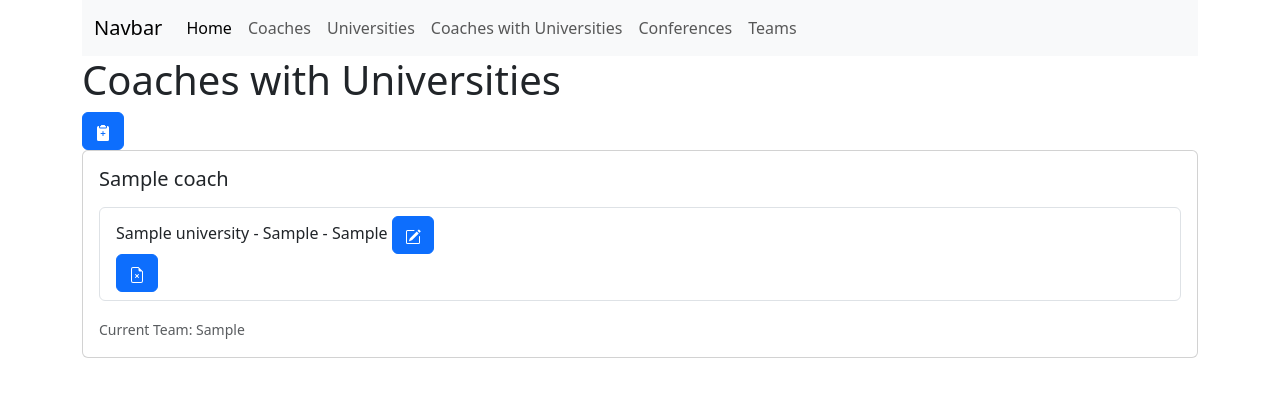
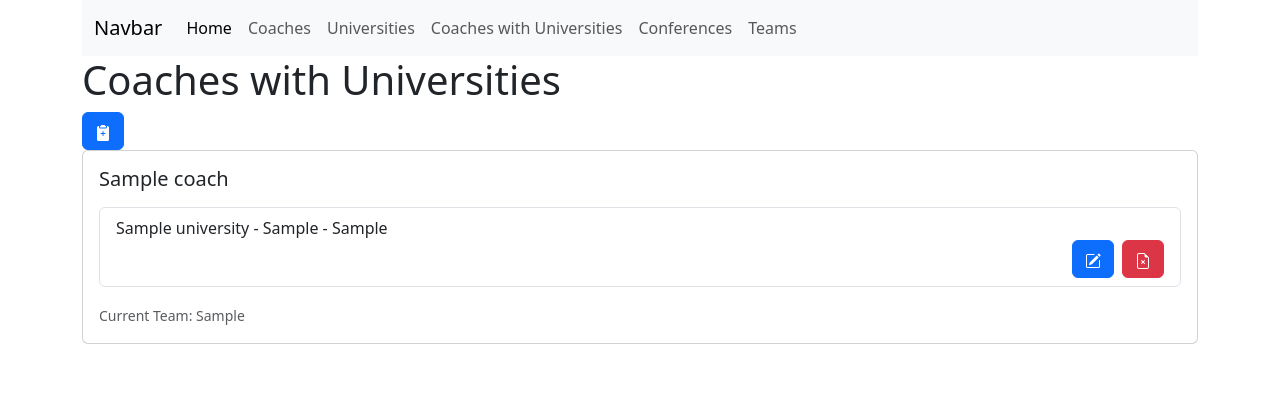
Before and after one commit to mjmatray10/hw3, a PHP site: page /coaches-with-universities.php in a window 1280 px wide. Shown: the top 397 px of the page. Run offline with PHP 8.4, Linux system fonts and the light colour scheme; tables that the repository leaves empty or names only in its code hold one stand-in row (values such as "Sample post"); data that the repository does not hold is empty.

Commit message:
Update view-coaches-with-universities.php

```diff
--- a/view-coaches-with-universities.php
+++ b/view-coaches-with-universities.php
@@ -1,5 +1,5 @@
 <h1>Coaches with Universities</h1>
-<div class = "col-auto">
+<div class="col-auto">
   <?php include "view-coaches-with-universities-newform.php"; ?>
 </div>
 
@@ -10,7 +10,7 @@ while ($coach = $coaches->fetch_assoc()) {
   <div class="card">
     <div class="card-body">
       <h5 class="card-title"><?php echo $coach['coach_name']; ?></h5>
-      <p class = "card-text">
+      <p class="card-text">
       <ul class="list-group">
       <?php
         $universities = selectCoachesByUniversity($coach['coach_id']);
@@ -20,13 +20,13 @@ while ($coach = $coaches->fetch_assoc()) {
           <?php echo $university['university_name']; ?> -
           <?php echo $university['university_mascot']; ?> -
           <?php echo $university['university_location']; ?>
-          <?php include "view-coaches-with-universities-editform.php"; ?>
 
-          <div>
-            <form method="post" action="">
+          <div class="d-flex justify-content-end">
+            <?php include "view-coaches-with-universities-editform.php"; ?>
+            <form method="post" action="" class="ms-2">
               <input type="hidden" name="uid" value="<?php echo $university['university_id']; ?>">
               <input type="hidden" name="actionType" value="Delete">
-              <button type="submit" class="btn btn-primary" onclick="return confirm('Are you sure?');">
+              <button type="submit" class="btn btn-danger" onclick="return confirm('Are you sure?');">
                 <svg xmlns="http://www.w3.org/2000/svg" width="16" height="16" fill="currentColor" class="bi bi-file-earmark-x" viewBox="0 0 16 16">
                   <path d="M6.854 7.146a.5.5 0 1 0-.708.708L7.293 9l-1.147 1.146a.5.5 0 0 0 .708.708L8 9.707l1.146 1.147a.5.5 0 0 0 .708-.708L8.707 9l1.147-1.146a.5.5 0 0 0-.708-.708L8 8.293z"/>
                   <path d="M14 14V4.5L9.5 0H4a2 2 0 0 0-2 2v12a2 2 0 0 0 2 2h8a2 2 0 0 0 2-2M9.5 3A1.5 1.5 0 0 0 11 4.5h2V14a1 1 0 0 1-1 1H4a1 1 0 0 1-1-1V2a1 1 0 0 1 1-1h5.5z"/>
```
